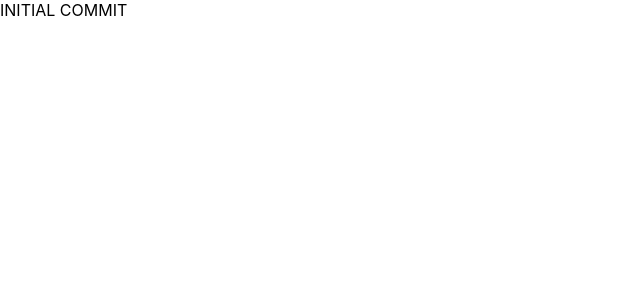
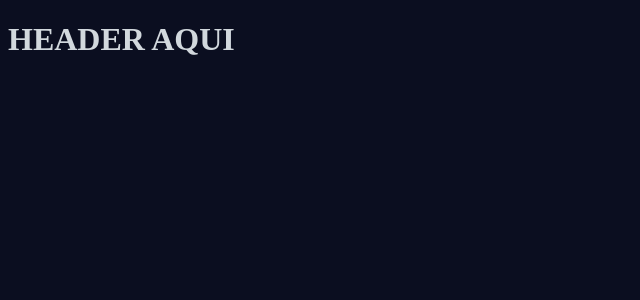
Before and after one commit to SoulPlayerZ/sg-tasks, a React (Create React App) app: page / in a window 1280 px wide. Shown: the top 300 px of the page, without its empty margins (0-640 px from the left). Built offline with nearby package versions, Linux system fonts and the light colour scheme.

Commit message:
feat: Implement BrowseRouter

```diff
--- a/package.json
+++ b/package.json
@@ -8,6 +8,7 @@
     "@testing-library/user-event": "^13.5.0",
     "react": "^18.2.0",
     "react-dom": "^18.2.0",
+    "react-router-dom": "^6.8.1",
     "react-scripts": "5.0.1",
     "web-vitals": "^2.1.4"
   },
--- a/src/App.js
+++ b/src/App.js
@@ -1,10 +1,12 @@
-import './App.css';
+import { BrowserRouter, Routes, Route } from "react-router-dom";
 
 function App() {
   return (
-    <div >
-      INITIAL COMMIT
-    </div>
+    <BrowserRouter>
+      <Routes>
+        <Route path="/" element={ <h1>HEADER AQUI </h1>} />
+      </Routes>
+    </BrowserRouter>
   );
 }
 
--- a/src/index.css
+++ b/src/index.css
@@ -1,13 +1,4 @@
 body {
-  margin: 0;
-  font-family: -apple-system, BlinkMacSystemFont, 'Segoe UI', 'Roboto', 'Oxygen',
-    'Ubuntu', 'Cantarell', 'Fira Sans', 'Droid Sans', 'Helvetica Neue',
-    sans-serif;
-  -webkit-font-smoothing: antialiased;
-  -moz-osx-font-smoothing: grayscale;
+  background-color: rgb(11, 14, 32);
+  color: rgb(210, 216, 221);
 }
-
-code {
-  font-family: source-code-pro, Menlo, Monaco, Consolas, 'Courier New',
-    monospace;
-}
```
Also changed, not shown: 1 other file (tests, documents, lock files or other folders).
